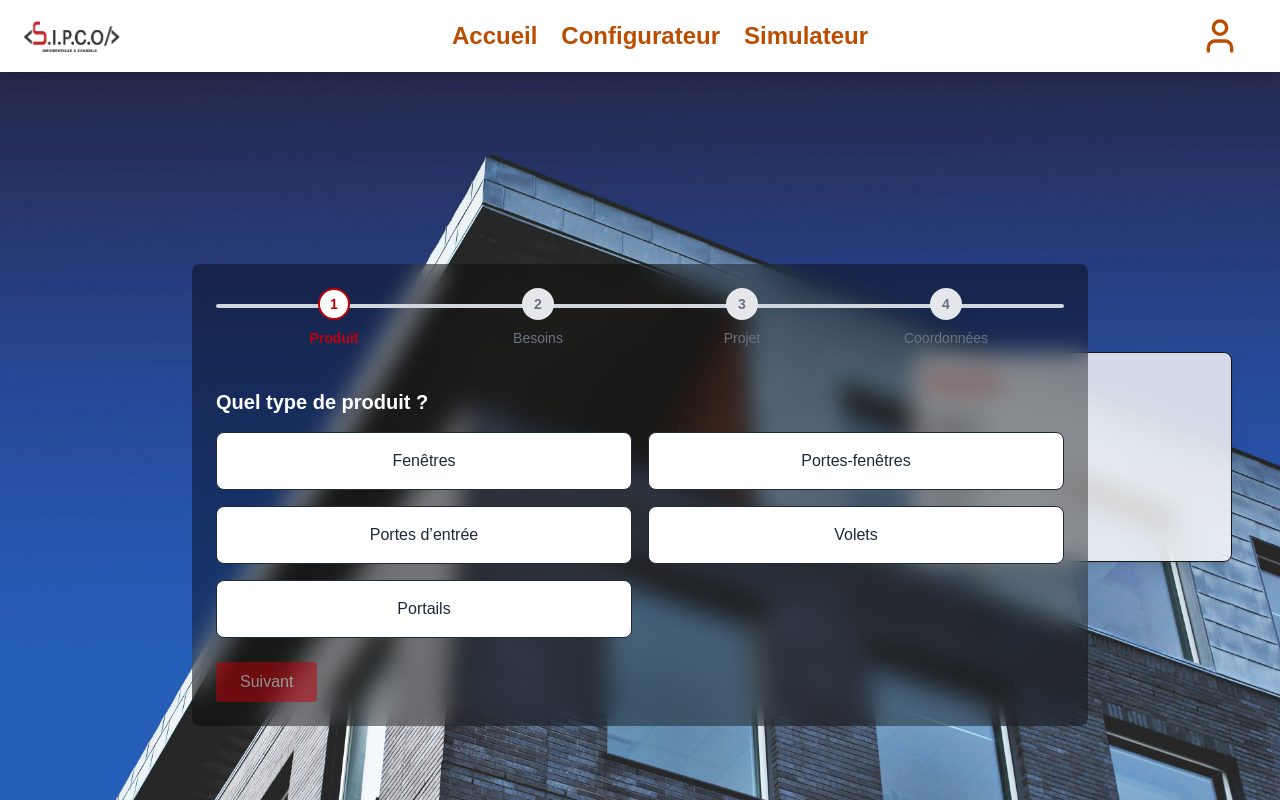
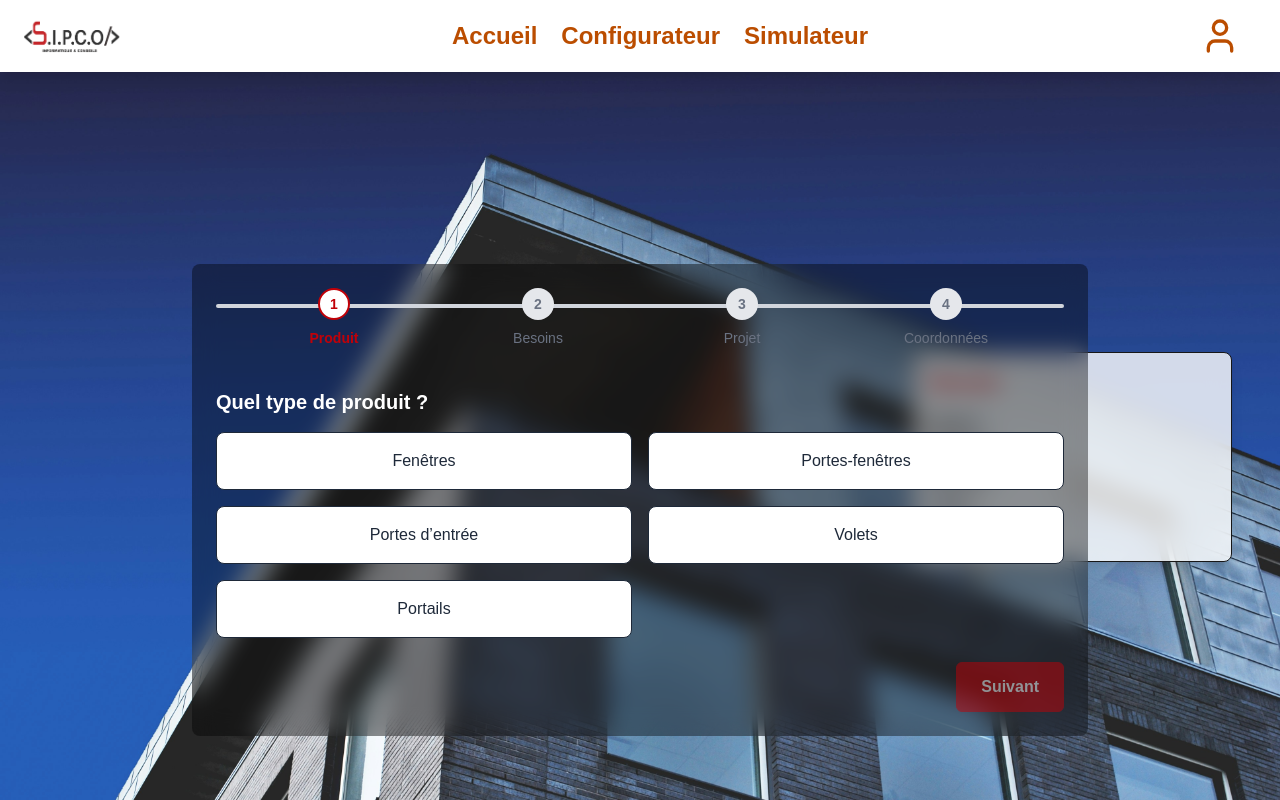
Before and after one commit to FlorianSIPCO/configurateur, a Next.js app: page /simulateur in a window 1280 px wide. Shown: the top 800 px of the page. Built offline with nearby package versions, Linux system fonts and the light colour scheme.

Commit message:
edit css

```diff
--- a/src/app/components/Simulateur/Step1.tsx
+++ b/src/app/components/Simulateur/Step1.tsx
@@ -1,4 +1,5 @@
 import { SimulateurFormData } from "@/types";
+import ButtonPrimary from "../Buttons/ButtonPrimary";
 
 type Props = {
   data: SimulateurFormData;
@@ -25,14 +26,16 @@ export default function Step1({ data, onChange, onNext }: Props) {
           </button>
         ))}
       </div>
-
-      <button
-        onClick={onNext}
-        disabled={!data.productType}
-        className="bg-red-700 text-white px-6 py-2 rounded disabled:opacity-50"
-      >
-        Suivant
-      </button>
+      <div className="flex justify-end">
+        <ButtonPrimary
+          onClick={onNext}
+          disabled={!data.productType}
+          className="bg-red-700 border-red-700 hover:text-red-700 text-white px-6 py-2 rounded disabled:opacity-50"
+          type="button"
+        >
+          Suivant
+        </ButtonPrimary>
+      </div>
     </div>
   );
 }
--- a/src/app/components/Simulateur/Step2.tsx
+++ b/src/app/components/Simulateur/Step2.tsx
@@ -16,11 +16,11 @@ export default function Step2({ data, onChange, onNext, onBack }: Props) {
 
   return (
     <div>
-      <h2 className="text-xl font-bold mb-6">Définition de vos besoins</h2>
+      <h2 className="text-xl font-bold mb-6 text-white">Définition de vos besoins</h2>
 
       {/* Quantité souhaitée */}
       <div className="mb-6">
-        <label className="block font-medium mb-2">Quantité souhaitée</label>
+        <label className="block font-medium mb-2 text-white">Quantité souhaitée</label>
         <div className="grid grid-cols-3 sm:grid-cols-6 gap-4">
           {quantities.map((qty) => (
             <button
--- a/src/app/components/Simulateur/Step4.tsx
+++ b/src/app/components/Simulateur/Step4.tsx
@@ -22,25 +22,25 @@ export default function Step4({ data, onChange, onBack, onSubmit }: Props) {
           value={data.firstname}
           onChange={(e) => onChange("firstname", e.target.value)}
           placeholder="Prénom *"
-          className="border px-4 py-2 rounded"
+          className="border px-4 py-2 rounded bg-white border-red-700"
         />
         <input
           value={data.lastname}
           onChange={(e) => onChange("lastname", e.target.value)}
           placeholder="Nom *"
-          className="border px-4 py-2 rounded"
+          className="border px-4 py-2 rounded bg-white border-red-700"
         />
         <input
           value={data.email}
           onChange={(e) => onChange("email", e.target.value)}
           placeholder="Email *"
-          className="border px-4 py-2 rounded"
+          className="border px-4 py-2 rounded bg-white border-red-700"
         />
         <input
           value={data.phone}
           onChange={(e) => onChange("phone", e.target.value)}
           placeholder="Téléphone"
-          className="border px-4 py-2 rounded"
+          className="border px-4 py-2 rounded bg-white border-red-700"
         />
       </div>
 
--- a/src/app/globals.css
+++ b/src/app/globals.css
@@ -2,7 +2,7 @@
 @import "tailwindcss";
 
 :root {
-  --background: #ffffff;
+  --background: #171717;
   --foreground: #171717;
 }
 
@@ -16,7 +16,7 @@
 @media (prefers-color-scheme: dark) {
   :root {
     --background: #0a0a0a;
-    --foreground: #ededed;
+    --foreground: #0a0a0a;
   }
 }
 
```
